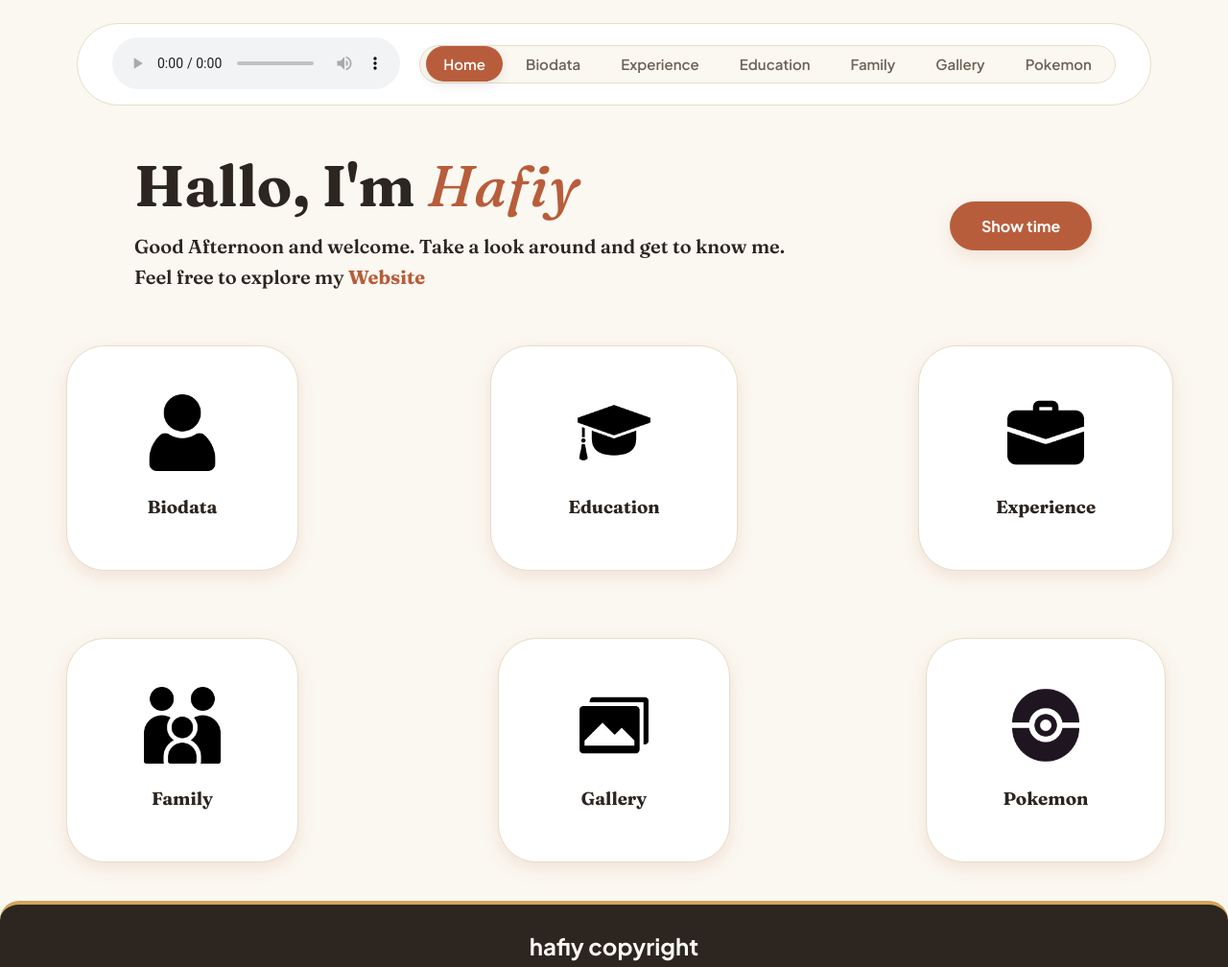
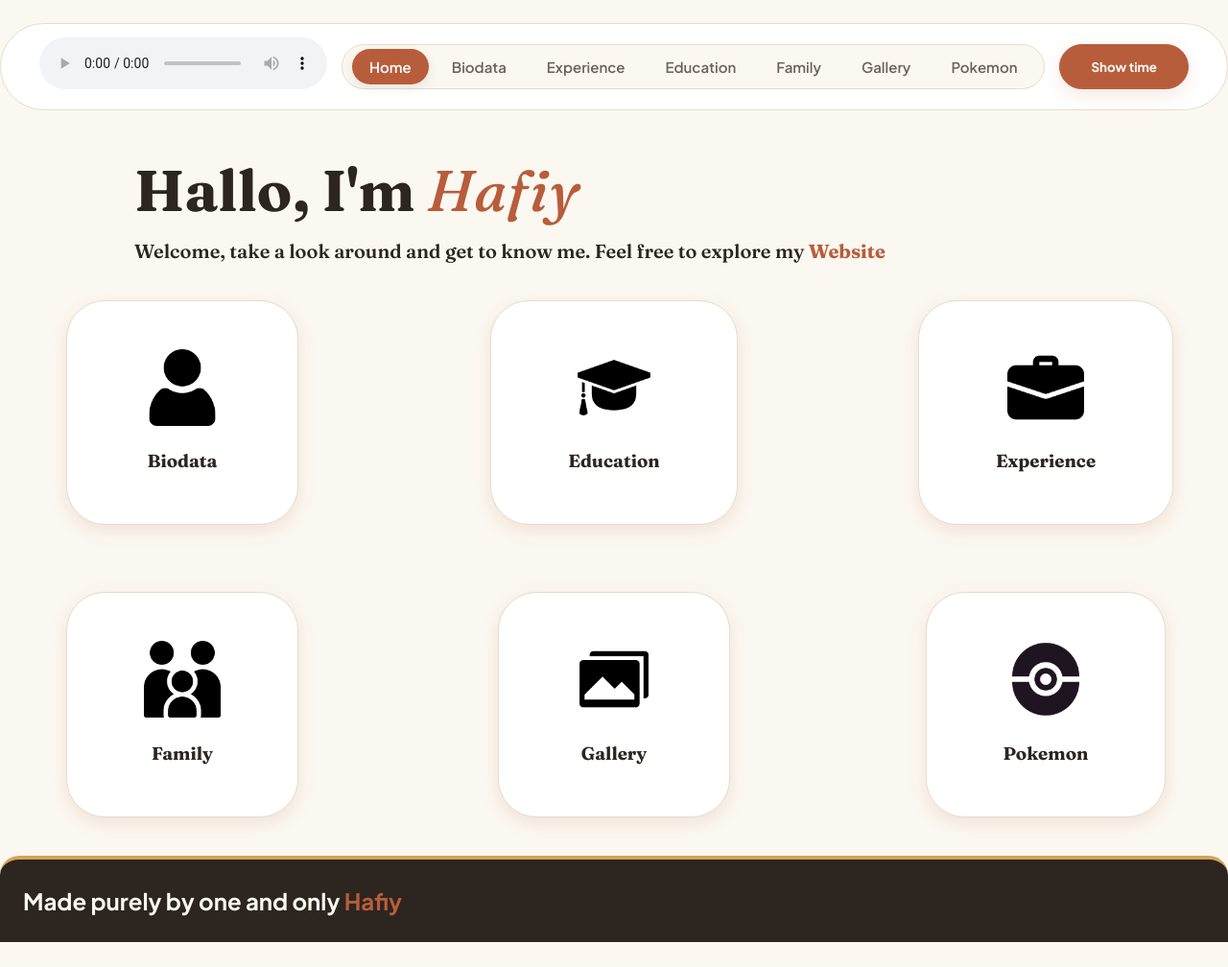
Before and after one commit to hafiymm06-pixel/IMD318-INDIVIDUAL-PROJECT, a plain HTML site: page index.html in a window 1280 px wide. Shown: the whole page at 96% size. After the commit the page ends 982 px from the top, so only its background shows below. Drawn offline with Linux system fonts and the light colour scheme.

Commit message:
Add files via upload

```diff
--- a/index.html
+++ b/index.html
@@ -29,18 +29,18 @@
                 <li><a href="pokemon.html">Pokemon</a></li>
               </ul>
           </nav>
+          <div>
+            <button type="button" id="myBtn">Show time</button>
+        </div>
     </header>
 
     <main>
-      <div class="top">
-        <div class="intro">
+      <div class="intro">
+        <div>
           <h2>Hallo, I'm <b><em>Hafiy</em></b></h2>
-          <p>Good Afternoon and welcome. Take a look around and get to know me. Feel free to explore my <strong>Website</strong></p>
+          <p>Welcome, take a look around and get to know me. Feel free to explore my <strong>Website</strong></p>
         </div>
 
-        <div class="topright">
-          <button type="button" id="myBtn">Show time</button>
-        </div>
       </div>
       <div class="heroCard">
         <a class="card" href="biodata.html">
@@ -77,7 +77,7 @@
       });
     </script>
     <footer>
-        <h2>hafiy copyright</h2>
+        <h2>Made purely by one and only <strong>Hafiy</strong></h2>
     </footer>
 </body>
 </html>
--- a/style.css
+++ b/style.css
@@ -23,20 +23,15 @@ body {
     line-height: 1.6;
 }
 
-/* header and footer background color */
-header, footer {
-    background-color: var(--card-white)
-}
-
 /* header */
 header {
     background-color: white;
     display: flex;
     align-items: center;
-    justify-content: center;
-    max-width: 1120px;
+    justify-content: space-between;
+    max-width: 1300px;
     margin: 24px auto;
-    padding: 14px 28px;
+    padding: 14px 40px;
     border-radius: 70px;
     border: 1.5px solid var(--border-light);
 }
@@ -48,8 +43,8 @@ nav ul {
     list-style: none;
     gap: 6px;
     background-color: var(--background-cream);
-    padding: 6px;
-    border-radius: 20px;
+    padding: 10px;
+    border-radius: 40px;
     border: 1.5px solid var(--border-light);
 }
 
@@ -77,22 +72,41 @@ nav ul li a.navhighlight:hover {
     box-shadow: 0 4px 12px rgba(53, 62, 55, 0.1);
 }
 
-/* audio bar */
-.audio {
-    font-size: 5px;
-    margin-right: 20px;
+/* show time button */
+header button {
+    padding: 14px 32px;
+    font-family: 'Plus Jakarta Sans', sans-serif;
+    font-size: 6spx;
+    font-weight: 700;
+    color: var(--card-white);
+    background-color: var(--terracotta);
+    border: 1.5px solid var(--terracotta);
+    border-radius: 40px;
+    cursor: pointer;
+    box-shadow: 0 6px 18px rgba(184, 93, 59, 0.14);
+    transition: transform 0.25s ease;
+}
+
+header button:hover {
+    transform: translateY(-3px);
+    border: 1.5px solid var(--border-light);
+    color: var(--text-dark);
 }
 
 /* footer */
 footer {
     background-color: var(--text-dark);
     color: var(--background-cream);
-    text-align: center;
+    text-align: left;
     padding: 24px;
     margin: 40px 0px 0px 0px;
     border-top-left-radius: 20px;
     border-top-right-radius: 20px;
     border-top: 4px solid var(--gold)
+}
+
+footer strong {
+    color: var(--terracotta);
 }
 
 /* HOMEPAGE */
@@ -974,11 +988,9 @@ footer {
 }
 
 /* HOMEPAGE */
-.top {
+.intro {
     max-width: 1000px;
     margin: 35px auto;
-    display: grid;
-    grid-template-columns: 1.5fr 0.5fr;
     align-items: center;
     gap: 80px;
 }
@@ -1002,34 +1014,6 @@ footer {
 
 .intro p strong {
     color: var(--terracotta);
-}
-
-.topright button {
-    padding: 14px 32px;
-    font-family: 'Plus Jakarta Sans', sans-serif;
-    font-size: 16px;
-    font-weight: 700;
-    color: var(--card-white);
-    background-color: var(--terracotta);
-    border: 1.5px solid var(--terracotta);
-    border-radius: 40px;
-    cursor: pointer;
-    box-shadow: 0 6px 18px rgba(184, 93, 59, 0.14);
-    transition: transform 0.25s ease;
-}
-
-.topright button:hover {
-    transform: translateY(-3px);
-}
-
-.topright button:active {
-    border: 1.5px solid var(--border-light);
-    color: var(--text-dark);
-}
-
-.topright {
-    margin: 50px auto;
-    margin-left: 80px;
 }
 
 .h3 {
```
Also changed, not shown: biodata.html (+10 -1 lines), education.html (+9 -1 lines), experience.html (+10 -1 lines), family.html (+11 -2 lines), gallery.html (+10 -1 lines), pokemon.html (+10 -1 lines).
